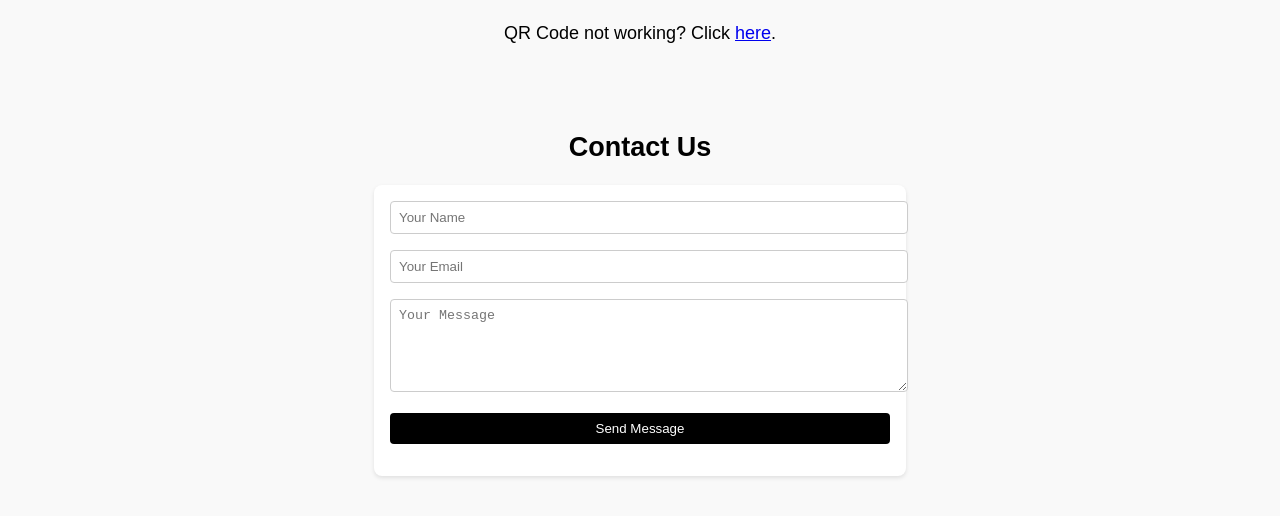
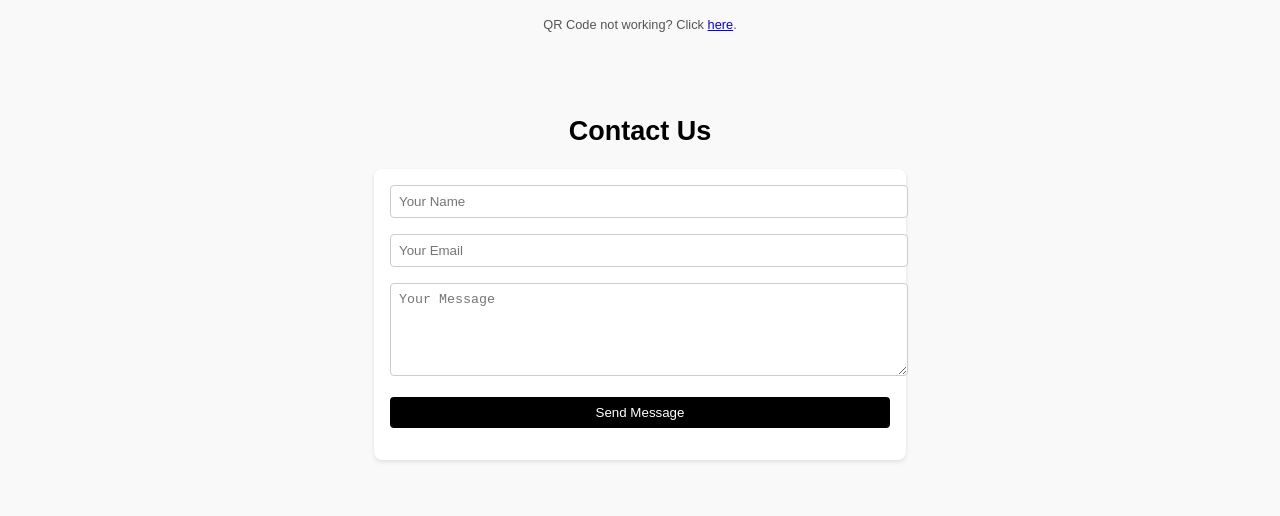
Before and after one commit to meal-match/website, a website: page index.html in a window 1280 px wide. Shown: the part 616-1132 px from the top of the page. Drawn offline with nearby package versions, Linux system fonts and the light colour scheme.

Commit message:
smaller text under qr code

```diff
--- a/index.html
+++ b/index.html
@@ -84,6 +84,11 @@
     button:hover {
       background-color: #9E1B32;
     }
+
+    .small-text {
+      font-size: 0.8rem; /* Adjust the size as needed */
+      color: #555; /* Optional: change the text color to make it subtler */
+    }
   </style>
 </head>
 <body>
@@ -100,7 +105,7 @@
     <h2>Download Our App</h2>
     <p>Scan the QR code!</p>
     <img src="MealMatchLogo.png" alt="QR Code to download the app">
-    <p>QR Code not working? Click <a href="MealMatch Download Link" target="_blank">here</a>.</p>
+    <p class="small-text">QR Code not working? Click <a href="MealMatch Download Link" target="_blank">here</a>.</p>
   </section>
 
   <section>
```
